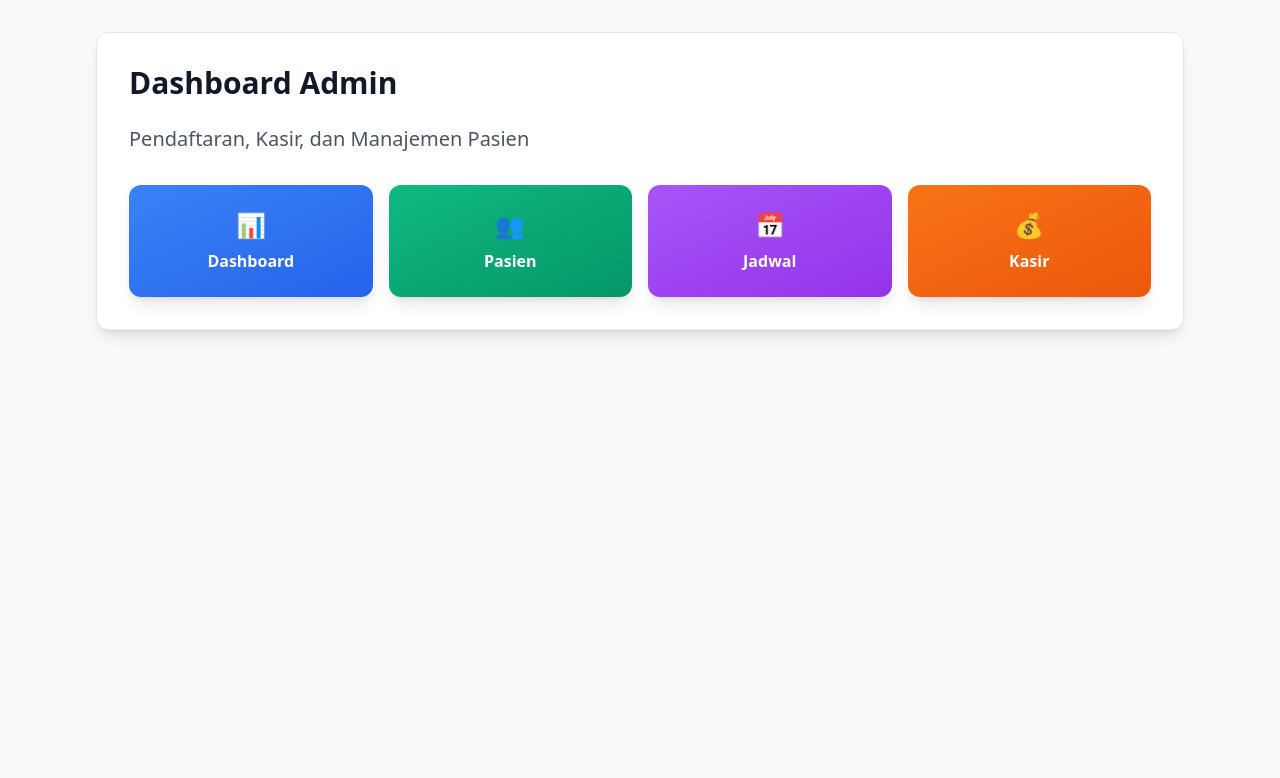
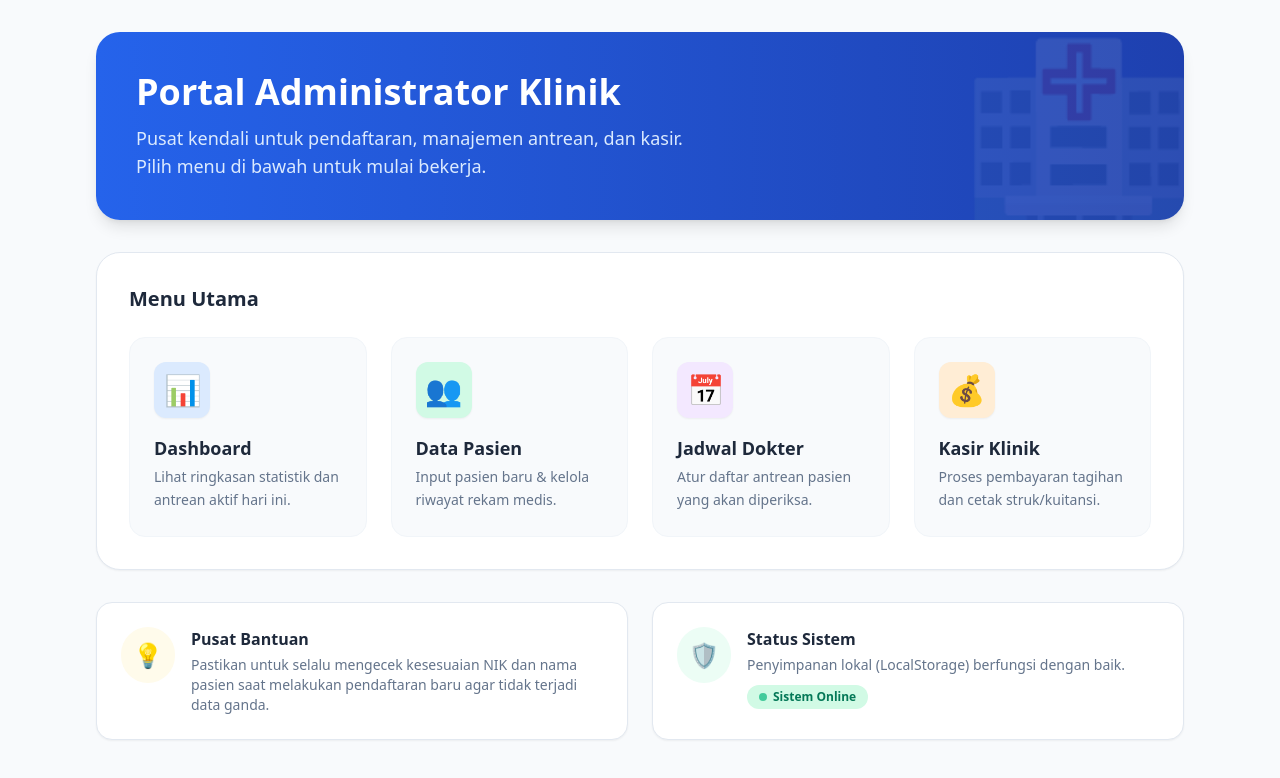
Before and after one commit to p4rtof/klinik-rpl, a Next.js app: page /admin in a window 1280 px wide. Shown: the top 778 px of the page. Built offline with nearby package versions, Linux system fonts and the light colour scheme.

Commit message:
pake gemini

```diff
--- a/src/app/admin/dashboard/page.tsx
+++ b/src/app/admin/dashboard/page.tsx
@@ -1,10 +1,10 @@
 "use client";
 
-import { useState, useEffect } from "react";
-import { useRouter } from "next/navigation";
-import ProtectedRoute from "@/components/ProtectedRoute";
-import { getSession, getAppointments, getPayments, initData } from "@/lib/storage";
-import type { Appointment } from "@/types/klinik";
+import { useState, useEffect } from 'react';
+import { useRouter } from 'next/navigation';
+import ProtectedRoute from '@/components/ProtectedRoute';
+import { getSession, getAppointments, getPayments, initData } from '@/lib/storage';
+import type { Appointment } from '@/types/klinik';
 
 export default function AdminDashboard() {
   const router = useRouter();
@@ -18,69 +18,145 @@ export default function AdminDashboard() {
     initData();
     const currentSession = getSession();
     setSession(currentSession);
-    if (!currentSession || currentSession.role !== "ADMIN") {
-      router.push("/login");
+    if (!currentSession || currentSession.role !== 'ADMIN') {
+      router.push('/login');
       return;
     }
-    const today = new Date().toISOString().split("T")[0];
+    const today = new Date().toISOString().split('T')[0];
     const appointments = getAppointments();
     const payments = getPayments();
-    setPatientsToday(appointments.filter((a) => a.date === today).length);
-    setTotalRevenue(payments.reduce((sum, p) => sum + p.amount, 0));
-    setQueue(appointments.filter((a) => a.status === "antri").sort((a, b) => a.time.localeCompare(b.time)));
+    setPatientsToday(appointments.filter((a: Appointment) => a.date === today).length);
+    setTotalRevenue(payments.reduce((sum: number, p: any) => sum + p.amount, 0));
+    setQueue(appointments.filter((a: Appointment) => a.status === 'antri').sort((a: Appointment, b: Appointment) => a.time.localeCompare(b.time)));
     setLoading(false);
   }, [router]);
 
   if (loading) {
     return (
-      <div className="min-h-screen flex items-center justify-center">
-        <div className="animate-spin rounded-full h-12 w-12 border-b-2 border-blue-600"></div>
+      <div className="min-h-screen flex items-center justify-center bg-slate-50">
+        <div className="animate-spin rounded-full h-10 w-10 border-b-2 border-blue-600"></div>
       </div>
     );
   }
 
   return (
     <ProtectedRoute requiredRole="ADMIN">
-      <div className="space-y-8">
-        <div className="bg-white p-8 rounded-xl shadow-lg border">
-          <h1 className="text-3xl font-bold text-gray-900 mb-2">Dashboard Admin</h1>
-          <p className="text-gray-600">Selamat datang, {session?.username}!</p>
-        </div>
+      <div className="min-h-screen bg-slate-50/50 pb-12 pt-6 px-4 sm:px-6 lg:px-8">
+        <div className="max-w-7xl mx-auto space-y-8">
 
-        <div className="grid grid-cols-1 md:grid-cols-3 gap-6">
-          <div className="bg-gradient-to-br from-blue-500 to-blue-600 text-white p-8 rounded-xl shadow-lg">
-            <div className="text-3xl font-bold">{patientsToday}</div>
-            <div className="text-blue-100">Pasien Hari Ini</div>
+          {/* Header */}
+          <div className="bg-white rounded-2xl shadow-sm border border-slate-200 p-6 flex flex-col sm:flex-row items-start sm:items-center justify-between gap-4">
+            <div className="flex items-center gap-4">
+              <div className="p-3 bg-blue-100 text-blue-600 rounded-xl">
+                <svg className="w-8 h-8" fill="none" stroke="currentColor" viewBox="0 0 24 24"><path strokeLinecap="round" strokeLinejoin="round" strokeWidth="2" d="M19 21V5a2 2 0 00-2-2H7a2 2 0 00-2 2v16m14 0h2m-2 0h-5m-9 0H3m2 0h5M9 7h1m-1 4h1m4-4h1m-1 4h1m-5 10v-5a1 1 0 011-1h2a1 1 0 011 1v5m-4 0h4"></path></svg>
+              </div>
+              <div>
+                <h1 className="text-2xl font-bold text-slate-800 tracking-tight">Dashboard Admin</h1>
+                <p className="text-sm text-slate-500 mt-1">
+                  Selamat bertugas, <span className="font-semibold text-blue-600">{session?.username}</span>
+                </p>
+              </div>
+            </div>
+            <div className="text-right hidden sm:block">
+              <p className="text-sm font-medium text-slate-500">Tanggal Hari Ini</p>
+              <p className="text-slate-800 font-semibold">{new Date().toLocaleDateString('id-ID', { weekday: 'long', year: 'numeric', month: 'long', day: 'numeric' })}</p>
+            </div>
           </div>
-          <div className="bg-gradient-to-br from-green-500 to-green-600 text-white p-8 rounded-xl shadow-lg">
-            <div className="text-3xl font-bold">Rp {totalRevenue.toLocaleString("id-ID")}</div>
-            <div className="text-green-100">Total Pendapatan</div>
+
+          {/* Stats Grid */}
+          <div className="grid grid-cols-1 md:grid-cols-3 gap-6">
+            {/* Card 1 */}
+            <div className="bg-white rounded-2xl shadow-sm border border-slate-200 p-6 hover:shadow-md transition-shadow">
+              <div className="flex items-center justify-between mb-4">
+                <h3 className="text-sm font-semibold text-slate-500 uppercase tracking-wider">Pasien Hari Ini</h3>
+                <div className="p-2 bg-emerald-100 text-emerald-600 rounded-lg text-xl">👥</div>
+              </div>
+              <p className="text-3xl font-bold text-slate-800">{patientsToday}</p>
+            </div>
+
+            {/* Card 2 */}
+            <div className="bg-white rounded-2xl shadow-sm border border-slate-200 p-6 hover:shadow-md transition-shadow">
+              <div className="flex items-center justify-between mb-4">
+                <h3 className="text-sm font-semibold text-slate-500 uppercase tracking-wider">Pendapatan</h3>
+                <div className="p-2 bg-blue-100 text-blue-600 rounded-lg text-xl">💰</div>
+              </div>
+              <p className="text-3xl font-bold text-slate-800">Rp {totalRevenue.toLocaleString('id-ID')}</p>
+            </div>
+
+            {/* Card 3 */}
+            <div className="bg-white rounded-2xl shadow-sm border border-slate-200 p-6 hover:shadow-md transition-shadow">
+              <div className="flex items-center justify-between mb-4">
+                <h3 className="text-sm font-semibold text-slate-500 uppercase tracking-wider">Antrean Aktif</h3>
+                <div className="p-2 bg-amber-100 text-amber-600 rounded-lg text-xl">📋</div>
+              </div>
+              <p className="text-3xl font-bold text-slate-800">{queue.length}</p>
+            </div>
           </div>
-          <div className="bg-gradient-to-br from-purple-500 to-purple-600 text-white p-8 rounded-xl shadow-lg">
-            <div className="text-3xl font-bold">{queue.length}</div>
-            <div className="text-purple-100">Antrian Aktif</div>
+
+          {/* Quick Actions */}
+          <div className="grid grid-cols-1 sm:grid-cols-2 gap-6">
+            <a href="/admin/pasien" className="group bg-gradient-to-r from-blue-600 to-blue-700 rounded-2xl p-6 text-white shadow-sm hover:shadow-md transition-all flex items-center justify-between">
+              <div>
+                <h3 className="text-lg font-bold mb-1">Daftar Pasien Baru</h3>
+                <p className="text-blue-100 text-sm">Input data pasien ke sistem</p>
+              </div>
+              <div className="bg-white/20 p-3 rounded-full group-hover:scale-110 transition-transform">➕</div>
+            </a>
+            <a href="/admin/jadwal" className="group bg-gradient-to-r from-teal-500 to-teal-600 rounded-2xl p-6 text-white shadow-sm hover:shadow-md transition-all flex items-center justify-between">
+              <div>
+                <h3 className="text-lg font-bold mb-1">Atur Jadwal & Antrean</h3>
+                <p className="text-teal-100 text-sm">Kelola antrean periksa dokter</p>
+              </div>
+              <div className="bg-white/20 p-3 rounded-full group-hover:scale-110 transition-transform">📅</div>
+            </a>
           </div>
-        </div>
 
-        <div className="bg-white p-8 rounded-xl shadow-lg border">
-          <h2 className="text-2xl font-bold mb-6">Antrian Saat Ini</h2>
-          {queue.length === 0 ? (
-            <p className="text-gray-500 text-center py-12">Tidak ada antrian</p>
-          ) : (
-            <div className="space-y-4">
-              {queue.map((apt) => (
-                <div key={apt.id} className="flex items-center justify-between p-4 bg-gray-50 rounded-lg border">
-                  <div>
-                    <div className="font-bold text-lg">{apt.patientName}</div>
-                    <div className="text-sm text-gray-600">{apt.time} - {apt.keluhan || "Umum"}</div>
-                  </div>
-                  <span className="px-4 py-1 bg-yellow-100 text-yellow-800 rounded-full text-sm font-medium">
-                    {apt.status.toUpperCase()}
-                  </span>
-                </div>
-              ))}
+          {/* Antrean Table */}
+          <div className="bg-white rounded-2xl shadow-sm border border-slate-200 overflow-hidden">
+            <div className="px-6 py-5 border-b border-slate-200 bg-slate-50/50">
+              <h2 className="text-lg font-bold text-slate-800">Daftar Antrean Saat Ini</h2>
             </div>
-          )}
+            <div className="overflow-x-auto">
+              <table className="w-full text-left border-collapse">
+                <thead>
+                  <tr className="bg-slate-50 border-b border-slate-200 text-xs uppercase tracking-wider text-slate-500 font-semibold">
+                    <th className="px-6 py-4">No</th>
+                    <th className="px-6 py-4">Nama Pasien</th>
+                    <th className="px-6 py-4">Waktu</th>
+                    <th className="px-6 py-4">Keluhan</th>
+                    <th className="px-6 py-4 text-center">Status</th>
+                  </tr>
+                </thead>
+                <tbody className="divide-y divide-slate-100 text-sm text-slate-700">
+                  {queue.length === 0 ? (
+                    <tr>
+                      <td colSpan={5} className="px-6 py-12 text-center text-slate-500">
+                        <div className="text-4xl mb-3">✅</div>
+                        <p className="font-medium">Tidak ada antrean saat ini</p>
+                      </td>
+                    </tr>
+                  ) : (
+                    queue.map((apt, index) => (
+                      <tr key={apt.id} className="hover:bg-slate-50 transition-colors">
+                        <td className="px-6 py-4 font-medium text-slate-900">{index + 1}</td>
+                        <td className="px-6 py-4 font-semibold capitalize">{apt.patientName}</td>
+                        <td className="px-6 py-4 font-mono text-slate-500">{apt.time}</td>
+                        <td className="px-6 py-4 truncate max-w-xs" title={apt.keluhan || 'Konsultasi umum'}>
+                          {apt.keluhan || 'Konsultasi umum'}
+                        </td>
+                        <td className="px-6 py-4 text-center">
+                          <span className="inline-flex items-center px-3 py-1 rounded-full text-xs font-bold bg-amber-100 text-amber-700 border border-amber-200">
+                            Menunggu
+                          </span>
+                        </td>
+                      </tr>
+                    ))
+                  )}
+                </tbody>
+              </table>
+            </div>
+          </div>
+
         </div>
       </div>
     </ProtectedRoute>
--- a/src/app/admin/page.tsx
+++ b/src/app/admin/page.tsx
@@ -2,28 +2,81 @@ import Link from "next/link";
 
 export default function AdminLanding() {
   return (
-    <div className="space-y-8">
-      <div className="bg-white p-8 rounded-xl shadow-lg border">
-        <h1 className="text-3xl font-bold text-gray-900 mb-6">Dashboard Admin</h1>
-        <p className="text-xl text-gray-600 mb-8">Pendaftaran, Kasir, dan Manajemen Pasien</p>
-        <div className="grid grid-cols-1 md:grid-cols-2 lg:grid-cols-4 gap-4">
-          <Link href="/admin/dashboard" className="group bg-gradient-to-br from-blue-500 to-blue-600 text-white p-6 rounded-xl text-center hover:from-blue-600 hover:to-blue-700 transition-all shadow-lg hover:shadow-xl">
-            <div className="text-2xl mb-2 group-hover:scale-110 transition-transform">📊</div>
-            <div className="font-bold">Dashboard</div>
+    <div className="space-y-8 max-w-6xl mx-auto">
+      {/* Banner Selamat Datang */}
+      <div className="bg-gradient-to-r from-blue-600 to-blue-800 rounded-3xl p-8 md:p-10 text-white shadow-lg relative overflow-hidden">
+        <div className="relative z-10">
+          <h1 className="text-3xl md:text-4xl font-bold mb-3">Portal Administrator Klinik</h1>
+          <p className="text-blue-100 text-lg max-w-xl">
+            Pusat kendali untuk pendaftaran, manajemen antrean, dan kasir. Pilih menu di bawah untuk mulai bekerja.
+          </p>
+        </div>
+        {/* Icon Background Transparan */}
+        <div className="absolute -right-4 -top-10 opacity-10 text-[12rem] pointer-events-none">
+          🏥
+        </div>
+      </div>
+
+      {/* Grid Menu Utama */}
+      <div className="bg-white p-8 rounded-3xl shadow-sm border border-slate-200">
+        <h2 className="text-xl font-bold text-slate-800 mb-6">Menu Utama</h2>
+        <div className="grid grid-cols-1 md:grid-cols-2 lg:grid-cols-4 gap-6">
+
+          <Link href="/admin/dashboard" className="group p-6 rounded-2xl bg-slate-50 border border-slate-100 hover:border-blue-500 hover:shadow-md hover:-translate-y-1 transition-all text-left">
+            <div className="w-14 h-14 bg-blue-100 text-blue-600 rounded-xl flex items-center justify-center text-3xl mb-4 group-hover:scale-110 transition-transform shadow-sm">
+              📊
+            </div>
+            <h3 className="font-bold text-slate-800 text-lg mb-1">Dashboard</h3>
+            <p className="text-sm text-slate-500 leading-relaxed">Lihat ringkasan statistik dan antrean aktif hari ini.</p>
           </Link>
-          <Link href="/admin/pasien" className="group bg-gradient-to-br from-emerald-500 to-emerald-600 text-white p-6 rounded-xl text-center hover:from-emerald-600 hover:to-emerald-700 transition-all shadow-lg hover:shadow-xl">
-            <div className="text-2xl mb-2 group-hover:scale-110 transition-transform">👥</div>
-            <div className="font-bold">Pasien</div>
+
+          <Link href="/admin/pasien" className="group p-6 rounded-2xl bg-slate-50 border border-slate-100 hover:border-emerald-500 hover:shadow-md hover:-translate-y-1 transition-all text-left">
+            <div className="w-14 h-14 bg-emerald-100 text-emerald-600 rounded-xl flex items-center justify-center text-3xl mb-4 group-hover:scale-110 transition-transform shadow-sm">
+              👥
+            </div>
+            <h3 className="font-bold text-slate-800 text-lg mb-1">Data Pasien</h3>
+            <p className="text-sm text-slate-500 leading-relaxed">Input pasien baru & kelola riwayat rekam medis.</p>
           </Link>
-          <Link href="/admin/jadwal" className="group bg-gradient-to-br from-purple-500 to-purple-600 text-white p-6 rounded-xl text-center hover:from-purple-600 hover:to-purple-700 transition-all shadow-lg hover:shadow-xl">
-            <div className="text-2xl mb-2 group-hover:scale-110 transition-transform">📅</div>
-            <div className="font-bold">Jadwal</div>
+
+          <Link href="/admin/jadwal" className="group p-6 rounded-2xl bg-slate-50 border border-slate-100 hover:border-purple-500 hover:shadow-md hover:-translate-y-1 transition-all text-left">
+            <div className="w-14 h-14 bg-purple-100 text-purple-600 rounded-xl flex items-center justify-center text-3xl mb-4 group-hover:scale-110 transition-transform shadow-sm">
+              📅
+            </div>
+            <h3 className="font-bold text-slate-800 text-lg mb-1">Jadwal Dokter</h3>
+            <p className="text-sm text-slate-500 leading-relaxed">Atur daftar antrean pasien yang akan diperiksa.</p>
           </Link>
-          <Link href="/admin/kasir" className="group bg-gradient-to-br from-orange-500 to-orange-600 text-white p-6 rounded-xl text-center hover:from-orange-600 hover:to-orange-700 transition-all shadow-lg hover:shadow-xl">
-            <div className="text-2xl mb-2 group-hover:scale-110 transition-transform">💰</div>
-            <div className="font-bold">Kasir</div>
+
+          <Link href="/admin/kasir" className="group p-6 rounded-2xl bg-slate-50 border border-slate-100 hover:border-orange-500 hover:shadow-md hover:-translate-y-1 transition-all text-left">
+            <div className="w-14 h-14 bg-orange-100 text-orange-600 rounded-xl flex items-center justify-center text-3xl mb-4 group-hover:scale-110 transition-transform shadow-sm">
+              💰
+            </div>
+            <h3 className="font-bold text-slate-800 text-lg mb-1">Kasir Klinik</h3>
+            <p className="text-sm text-slate-500 leading-relaxed">Proses pembayaran tagihan dan cetak struk/kuitansi.</p>
           </Link>
+
         </div>
+      </div>
+
+      {/* Info Tambahan */}
+      <div className="grid grid-cols-1 md:grid-cols-2 gap-6">
+         <div className="bg-white p-6 rounded-2xl shadow-sm border border-slate-200 flex items-start gap-4">
+           <div className="p-3 bg-amber-50 rounded-full text-2xl">💡</div>
+           <div>
+             <h4 className="font-bold text-slate-800 mb-1">Pusat Bantuan</h4>
+             <p className="text-sm text-slate-500">Pastikan untuk selalu mengecek kesesuaian NIK dan nama pasien saat melakukan pendaftaran baru agar tidak terjadi data ganda.</p>
+           </div>
+         </div>
+         <div className="bg-white p-6 rounded-2xl shadow-sm border border-slate-200 flex items-start gap-4">
+           <div className="p-3 bg-emerald-50 rounded-full text-2xl">🛡️</div>
+           <div>
+             <h4 className="font-bold text-slate-800 mb-1">Status Sistem</h4>
+             <p className="text-sm text-slate-500 mb-2">Penyimpanan lokal (LocalStorage) berfungsi dengan baik.</p>
+             <span className="inline-flex items-center gap-1.5 px-3 py-1 rounded-full text-xs font-semibold bg-emerald-100 text-emerald-700">
+                <span className="w-2 h-2 rounded-full bg-emerald-500 animate-pulse"></span>
+                Sistem Online
+             </span>
+           </div>
+         </div>
       </div>
     </div>
   );
--- a/src/app/layout.tsx
+++ b/src/app/layout.tsx
@@ -1,5 +1,6 @@
 import type { Metadata } from "next";
 import Navbar from "@/components/Navbar";
+// @ts-ignore
 import "./globals.css";
 
 export const metadata: Metadata = {
```
Also changed, not shown: src/brat_circle.png (added), 1 other file (tests, documents, lock files or other folders).
